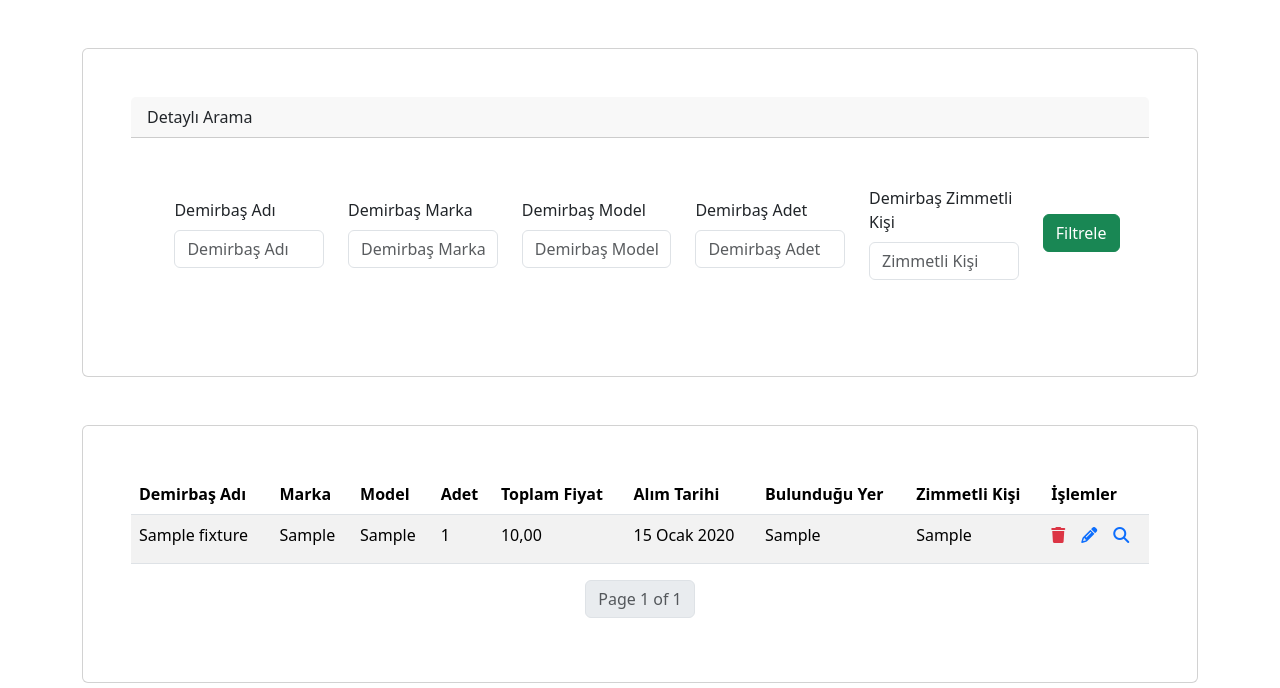
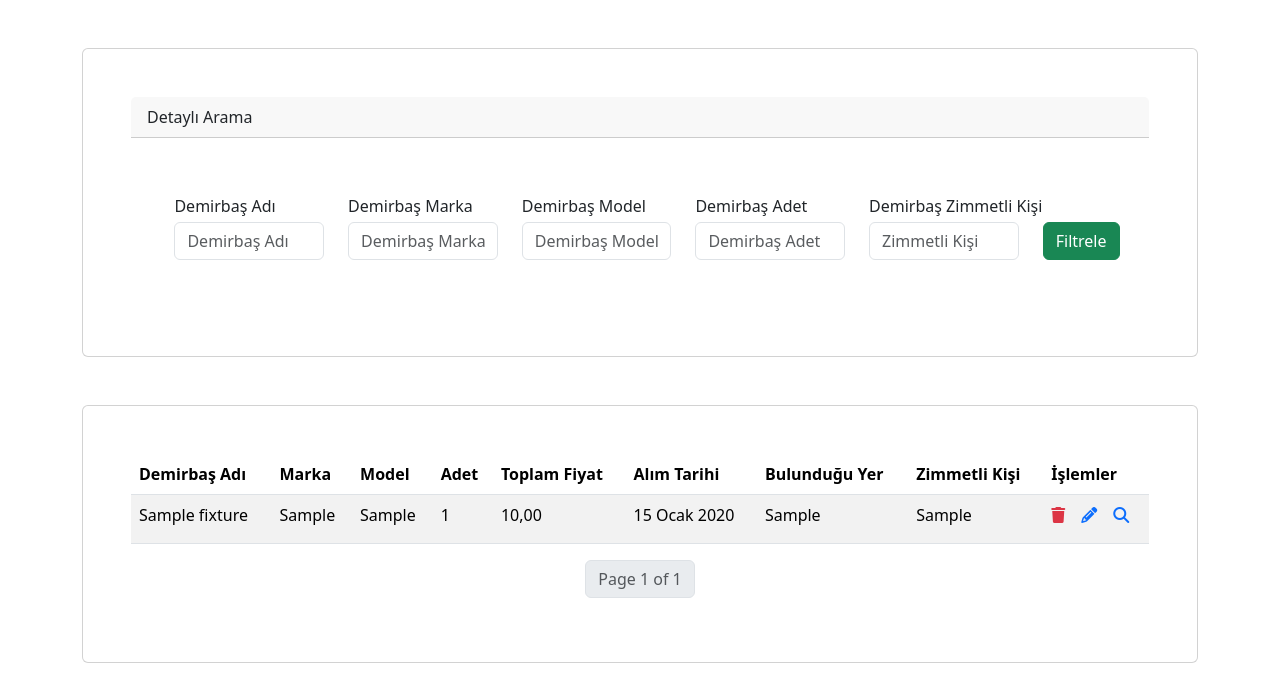
Before and after one commit to RythmTechnologies/animated-octo-winner, a Django app: page /fixture/list in a window 1280 px wide. Shown: the part 112-800 px from the top of the page. Run offline with Django 5.2, Linux system fonts and the light colour scheme; a user stored in the database is signed in; tables that the repository leaves empty hold one stand-in row (values such as "Sample post"); some libraries are stand-ins or nearby versions.

Commit message:
feat: fix document/list | fixture/list | rapor/list  responsive design!

```diff
--- a/archaeologyMain/static/css/style.css
+++ b/archaeologyMain/static/css/style.css
@@ -87,7 +87,7 @@ nav .container-fluid {
 
 .instruactionElements textarea {
 
-    width: 50%;
+  width: 50%;
 }
 
 .instruactionElements select {
@@ -133,3 +133,30 @@ nav .container-fluid {
 
   list-style-type: none;
 }
+
+.truncate {
+  overflow: hidden;
+  text-overflow: ellipsis;
+  display: -webkit-box;
+  -webkit-box-orient: vertical;
+}
+
+.truncate-1-lines {
+  -webkit-line-clamp: 1;
+}
+
+.truncate-2-lines {
+  -webkit-line-clamp: 2;
+}
+
+.truncate-3-lines {
+  -webkit-line-clamp: 3;
+}
+
+.truncate-4-lines {
+  -webkit-line-clamp: 4;
+}
+
+.truncate-5.lines {
+  -webkit-line-clamp: 5;
+}
--- a/archaeologyMain/templates/fixture/list.html
+++ b/archaeologyMain/templates/fixture/list.html
@@ -14,28 +14,28 @@ Demirbaş Listesi
   <form method="get" action="{% url 'fixture-liste' %}">
     <div class="card p-5 mt-5">
       <div class="card-header">Detaylı Arama</div>
-      <div class="row justify-content-center align-items-center mt-5 mb-5">
-        <div class="col-md-2">
-          <label for="id_name" class="mb-2">Demirbaş Adı</label>
+      <div class="row justify-content-center align-items-center mt-4 mb-4 mt-md-5 mb-md-5 gy-2">
+        <div class="col-sm-6 col-lg-2">
+          <label for="id_name" class="mb-1 text-nowrap">Demirbaş Adı</label>
           {{form.name}}
         </div>
-        <div class="col-md-2">
-          <label for="id_marka" class="mb-2">Demirbaş Marka</label>
+        <div class="col-sm-6 col-lg-2">
+          <label for="id_marka" class="mb-1 text-nowrap">Demirbaş Marka</label>
           {{form.marka}}
         </div>
-        <div class="col-md-2">
-          <label for="id_model" class="mb-2">Demirbaş Model</label>
+        <div class="col-sm-6 col-lg-2">
+          <label for="id_model" class="mb-1 text-nowrap">Demirbaş Model</label>
           {{form.model}}
         </div>
-        <div class="col-md-2">
-          <label for="id_piece" class="mb-2">Demirbaş Adet</label>
+        <div class="col-sm-6 col-lg-2">
+          <label for="id_piece" class="mb-1 text-nowrap">Demirbaş Adet</label>
           {{form.piece}}
         </div>
-        <div class="col-md-2">
-          <label for="id_piece" class="mb-2">Demirbaş Zimmetli Kişi</label>
+        <div class="col-sm-6 col-lg-2">
+          <label for="id_piece" class="mb-1 text-nowrap">Demirbaş Zimmetli Kişi</label>
           {{form.custodian}}
         </div>
-        <div class="col-md-1">
+        <div class="col-lg-1 d-inline-flex d-lg-inline-block align-items-center justify-content-center align-self-end mt-3">
           <button type="submit" class="btn btn-success">Filtrele</button>
         </div>
       </div>
@@ -49,16 +49,16 @@ Demirbaş Listesi
         <!-- Tablo başlıkları -->
         <thead>
           <tr>
-            <th scope="col">Demirbaş Adı</th>
-            <th scope="col">Marka</th>
-            <th scope="col">Model</th>
-            <th scope="col">Adet</th>
-            <th scope="col">Toplam Fiyat</th>
-            <th scope="col">Alım Tarihi</th>
-            <th scope="col">Bulunduğu Yer</th>
-            <th scope="col">Zimmetli Kişi</th>
+            <th class="text-nowrap" scope="col">Demirbaş Adı</th>
+            <th class="text-nowrap" scope="col">Marka</th>
+            <th class="text-nowrap" scope="col">Model</th>
+            <th class="text-nowrap" scope="col">Adet</th>
+            <th class="text-nowrap" scope="col">Toplam Fiyat</th>
+            <th class="text-nowrap" scope="col">Alım Tarihi</th>
+            <th class="text-nowrap" scope="col">Bulunduğu Yer</th>
+            <th class="text-nowrap" scope="col">Zimmetli Kişi</th>
             {% if request.user.is_superuser or request.user.isModerator == True %}
-            <th>İşlemler</th>
+            <th class="text-nowrap">İşlemler</th>
             {% endif %}
           </tr>
         </thead>
@@ -71,8 +71,12 @@ Demirbaş Listesi
             <td>{{ fixture.model }}</td>
             <td>{{ fixture.piece }}</td>
             <td>{{ fixture.totalprice }}</td>
-            <td>{{ fixture.dateofaddition }}</td>
-            <td>{{ fixture.where }}</td>
+            <td class="text-nowrap">{{ fixture.dateofaddition }}</td>
+            <td>
+              <div class="truncate truncate-3-lines">
+                {{ fixture.where }}
+              </div>
+            </td>
             <td>{{ fixture.custodian }}</td>
             {% if request.user.is_superuser or request.user.isModerator == True %}
             <td>
```
Also changed, not shown: archaeologyMain/templates/document/list.html (+25 -20 lines), archaeologyMain/templates/rapor/list.html (+26 -21 lines).
